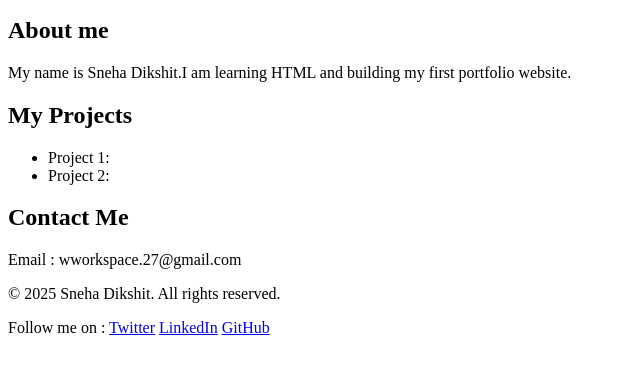
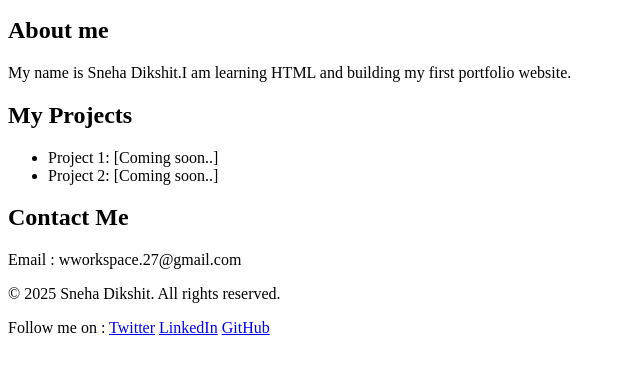
Before and after one commit to VisionbySneha/Portfolio, a plain HTML site: page index.html in a window 1280 px wide. Shown: the part 101-472 px from the top of the page, without its empty margins (0-640 px from the left). Drawn offline with Linux system fonts and the light colour scheme.

Commit message:
Updated portfolio content

```diff
--- a/index.html
+++ b/index.html
@@ -17,8 +17,8 @@
     <section>
         <h2>My Projects</h2>
         <ul>
-            <li>Project 1:</li>
-            <li>Project 2:</li>
+            <li>Project 1: [Coming soon..]</li>
+            <li>Project 2: [Coming soon..]</li>
         </ul>
     </section>
     <section>
```
